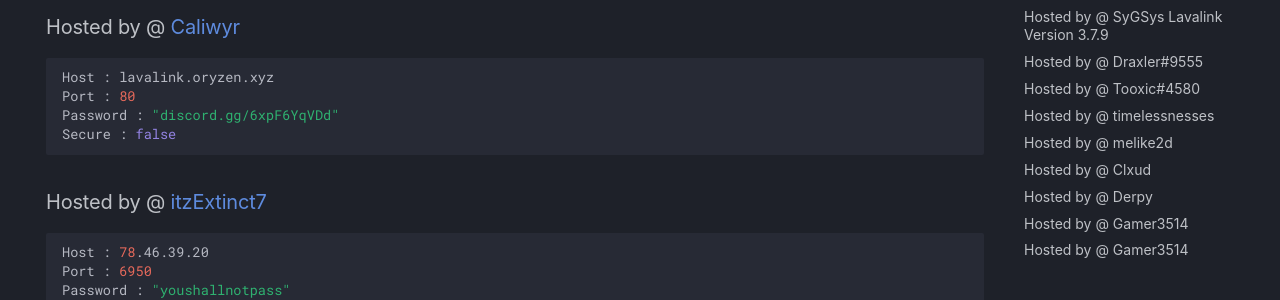
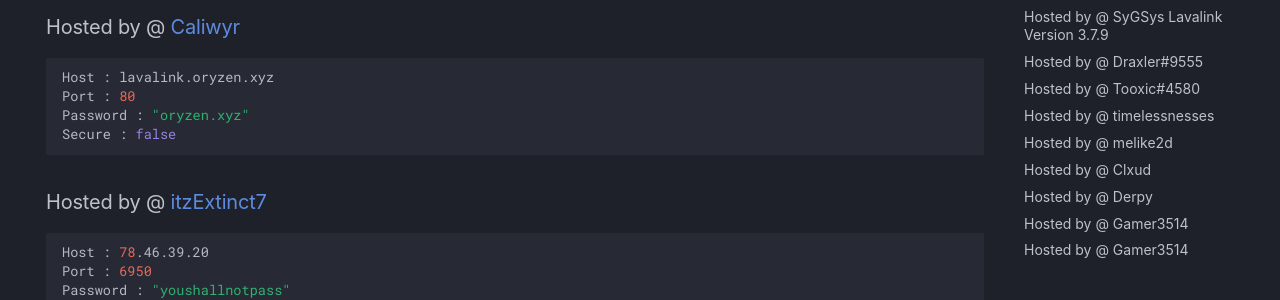
Before and after one commit to DarrenOfficial/lavalink-list, an MkDocs documentation site: the page built from docs/NoSSL/lavalink-without-ssl.md, in a window 1280 px wide and 900 px high. Shown: the part 250-550 px from the top of the window. Built offline with MkDocs 1.6.1 and Material for MkDocs 9.7.7, drawn with Linux system fonts in a browser that asks for light colours; comment, search, counter and statistics services are not loaded; a style sheet for code colours, icons or effects is not loaded.

Commit message:
Update lavalink-without-ssl.md

````diff
--- a/docs/NoSSL/lavalink-without-ssl.md
+++ b/docs/NoSSL/lavalink-without-ssl.md
@@ -11,7 +11,7 @@ description: Without SSL should work out of the box!
 ```bash
 Host : lavalink.oryzen.xyz
 Port : 80
-Password : "discord.gg/6xpF6YqVDd"
+Password : "oryzen.xyz"
 Secure : false
 ```
 
````
